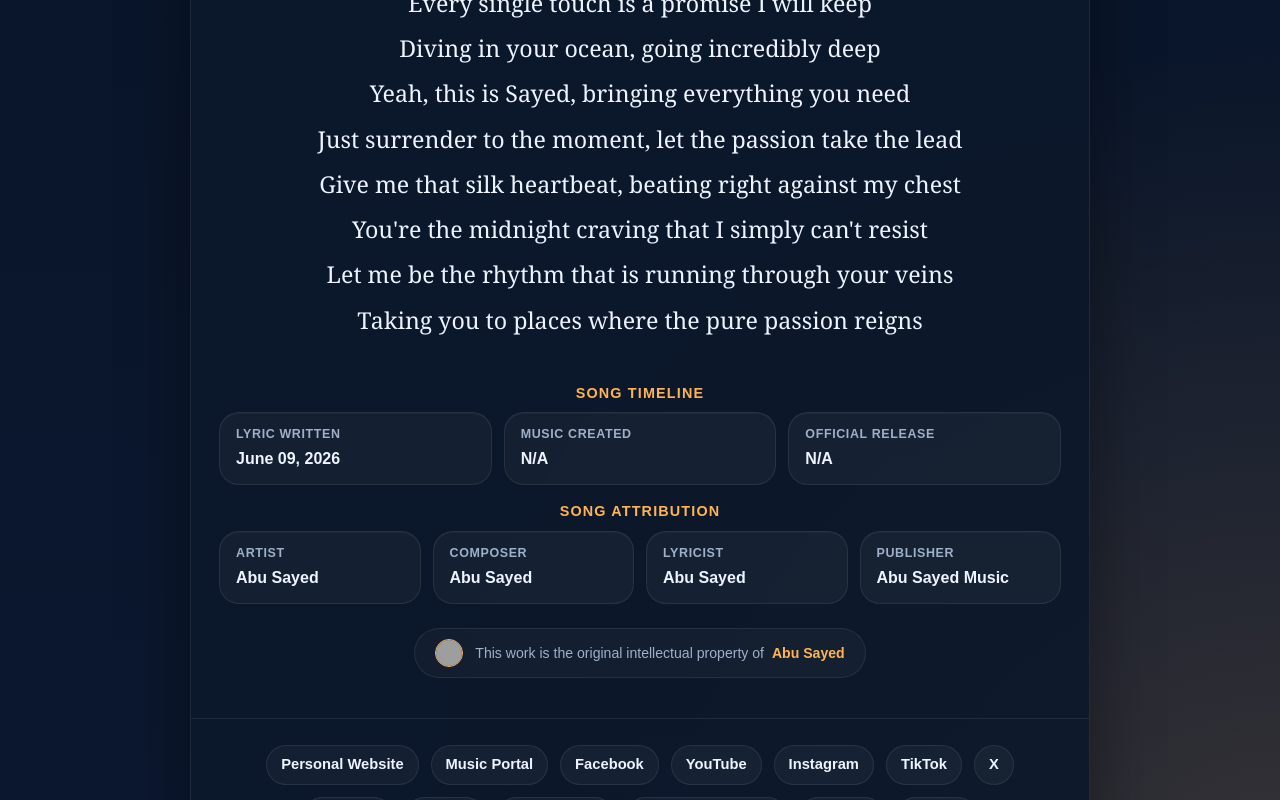
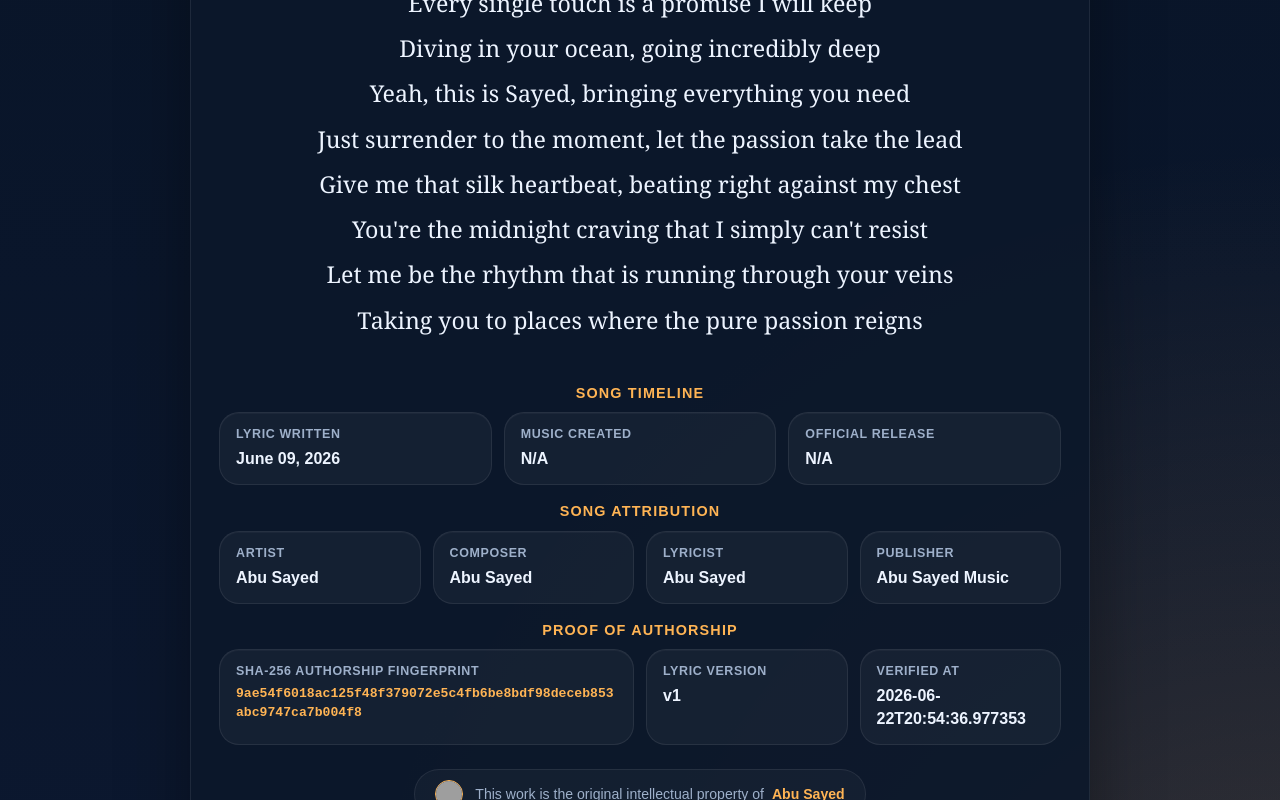
Before and after one commit to ImAbuSayed/latido-de-seda, a plain HTML site: page index.html in a window 1280 px wide. Shown: the part 2000-2800 px from the top of the page. Drawn offline with Linux system fonts and the light colour scheme; grey boxes are pictures that could not be loaded.

Commit message:
feat: update song assets v1 with signed GPG commit [verified]

```diff
--- a/index.html
+++ b/index.html
@@ -14,9 +14,9 @@
     <meta name="keywords" content="Latido de seda, Abu Sayed lyrics, original song lyrics, Abu Sayed original song, Abu Sayed lyricist, Abu Sayed composer, Abu Sayed songwriter, official lyrics">
     <meta name="robots" content="index,follow,max-snippet:-1,max-image-preview:large,max-video-preview:-1">
     <meta name="referrer" content="strict-origin-when-cross-origin">
-    <meta name="description" content="Official lyrics for &#x27;Latido de seda&#x27;, an original song written, composed, created, and owned by Abu Sayed.">
+    <meta name="description" content="Discover the complete lyrics of &#x27;Latido de seda&#x27;, a unique musical work by Abu Sayed, encompassing original composition and writing.">
     <meta property="og:title" content="Latido de seda - Original Lyrics by Abu Sayed">
-    <meta property="og:description" content="Official lyrics for &#x27;Latido de seda&#x27;, an original song written, composed, created, and owned by Abu Sayed.">
+    <meta property="og:description" content="Discover the complete lyrics of &#x27;Latido de seda&#x27;, a unique musical work by Abu Sayed, encompassing original composition and writing.">
     <meta property="og:type" content="music.song">
     <meta property="og:url" content="https://imabusayed.github.io/latido-de-seda/">
     <meta property="og:site_name" content="Abu Sayed Music">
@@ -24,7 +24,7 @@
     <meta name="last-modified" content="2026-06-09 13:20:46">
     <meta name="twitter:card" content="summary_large_image">
     <meta name="twitter:title" content="Latido de seda - Original Lyrics by Abu Sayed">
-    <meta name="twitter:description" content="Official lyrics for &#x27;Latido de seda&#x27;, an original song written, composed, created, and owned by Abu Sayed.">
+    <meta name="twitter:description" content="Discover the complete lyrics of &#x27;Latido de seda&#x27;, a unique musical work by Abu Sayed, encompassing original composition and writing.">
     <link rel="canonical" href="https://imabusayed.github.io/latido-de-seda/">
     <link rel="sitemap" type="application/xml" title="Sitemap" href="https://imabusayed.github.io/latido-de-seda/sitemap.xml">
     <link rel="author" href="https://github.com/ImAbuSayed">
@@ -100,7 +100,7 @@
       "@id": "https://imabusayed.github.io/latido-de-seda#webpage",
       "url": "https://imabusayed.github.io/latido-de-seda/",
       "name": "Latido de seda - Original Lyrics by Abu Sayed",
-      "description": "Official lyrics for 'Latido de seda', an original song written, composed, created, and owned by Abu Sayed.",
+      "description": "Discover the complete lyrics of 'Latido de seda', a unique musical work by Abu Sayed, encompassing original composition and writing.",
       "isPartOf": {
         "@id": "https://music.abusayed.com.bd/#website"
       },
@@ -537,7 +537,7 @@
 
         <div class="controls">
             <button class="btn-speak" id="speakBtn" title="Read the lyrics aloud"><span id="speakText">Read Aloud</span></button>
-            <a href="https://music.abusayed.com.bd/Licensing/?https://imabusayed.github.io/latido-de-seda/" class="btn-license" title="Get licensing for this song" target="_blank">Official Music Licensing for Latido de seda</a>
+            <a href="https://music.abusayed.com.bd/Licensing/?https://imabusayed.github.io/latido-de-seda/" class="btn-license" title="Get licensing for this song" target="_blank">License this song: Latido de seda</a>
 
         </div>
         <br>
@@ -612,6 +612,26 @@
             <div class="meta-card">
                 <span class="meta-label">Publisher</span>
                 <strong>Abu Sayed Music</strong>
+            </div>
+
+                </div>
+            </div>
+
+            <div class="details-block">
+                <div class="details-title">Proof of Authorship</div>
+                <div class="meta-grid">
+
+            <div class="meta-card" style="grid-column: span 2;">
+                <span class="meta-label">SHA-256 Authorship Fingerprint</span>
+                <strong style="word-break: break-all; font-family: monospace; font-size: 0.82rem; color: var(--accent);">9ae54f6018ac125f48f379072e5c4fb6be8bdf98deceb853abc9747ca7b004f8</strong>
+            </div>
+            <div class="meta-card">
+                <span class="meta-label">Lyric Version</span>
+                <strong>v1</strong>
+            </div>
+            <div class="meta-card">
+                <span class="meta-label">Verified At</span>
+                <strong>2026-06-22T20:54:36.977353</strong>
             </div>
 
                 </div>
```
Also changed, not shown: excerpts/Bridge-Preview.txt (added), excerpts/Chorus-Preview.txt (added), excerpts/Final-Chorus-Preview.txt (added), excerpts/Hook-Preview.txt (added), excerpts/Pre-Chorus-2-Preview.txt (added), excerpts/Pre-Chorus-3-Preview.txt (added), excerpts/Pre-Chorus-Preview.txt (added), excerpts/Verse-1-Preview.txt (added), excerpts/Verse-2-Preview.txt (added), excerpts/Verse-3-Preview.txt (added), hashes.txt (added), llms.txt, lyrics_backup/2026-06-22_latido-de-seda-v1.txt (added), manifest.json (added), 1 other file.
